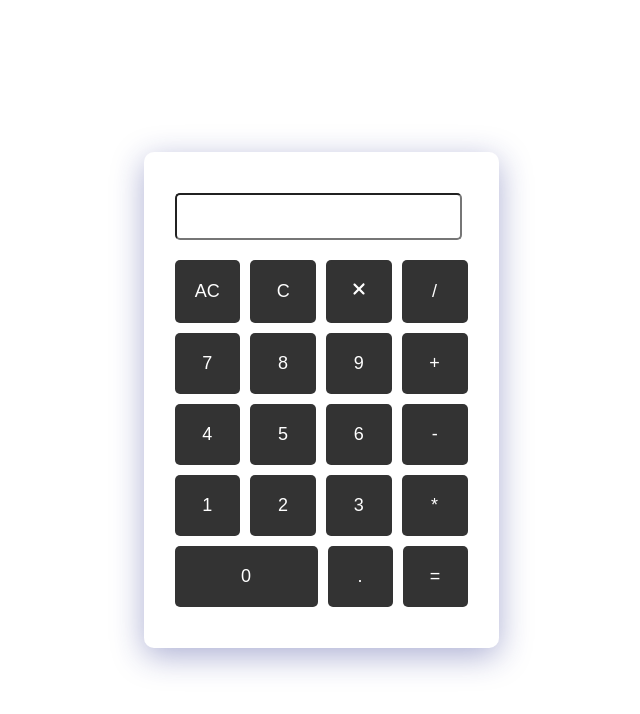
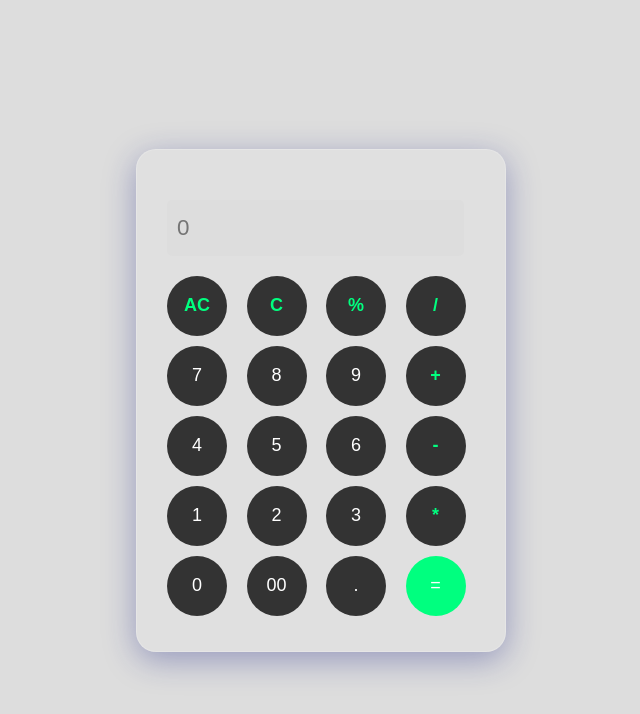
Before and after one commit to Vrutesh/Mini_Projects_JS, a plain HTML site: page Calculator/index.html in a window 1280 px wide. Shown: the whole page, without its empty margins (319-959 px from the left). Drawn offline with Linux system fonts and the light colour scheme.

Commit message:
feat : Implemented Calculator

```diff
--- a/Calculator/index.html
+++ b/Calculator/index.html
@@ -1,38 +1,43 @@
 <!DOCTYPE html>
 <html lang="en">
+
 <head>
     <meta charset="UTF-8">
     <meta name="viewport" content="width=device-width, initial-scale=1.0">
     <title>Calculator</title>
     <link rel="stylesheet" href="styles.css">
 </head>
+
 <body>
     <div class="calculator">
-        <input type="text" class="display" id="display">
+
+        <input type="text" class="display" id="display" placeholder="0" readonly>
         <div class="buttons">
-            <button class="btn button" onclick="clear_Display()">AC</button>
-            <button class="btn button" onclick="clear_Display()">C</button>
-            <button class="btn button" onclick="clear_Display()"><img src="assets/cross.svg" alt="cross"></button>
-            <button class="btn button">/</button>
-            <button class="btn button" onclick="appendtoDisplay()">7</button>
+            <button class="operator btn button">AC</button>
+            <button class="operator btn button">C</button>
+            <button class="operator btn button">%</button>
+            <button class="operator btn button">/</button>
+            <button class="btn button">7</button>
             <button class="btn button">8</button>
             <button class="btn button">9</button>
-            <button class="btn button">+</button>
+            <button class="operator btn button">+</button>
             <button class="btn button">4</button>
             <button class="btn button">5</button>
             <button class="btn button">6</button>
-            <button class="btn button">-</button>
+            <button class="operator btn button">-</button>
             <button class="btn button">1</button>
             <button class="btn button">2</button>
             <button class="btn button">3</button>
-            <button class="btn button">*</button>
+            <button class="operator btn button">*</button>
         </div>
         <div class="buttons-2">
-             <button class="btn-hr button">0</button>
-            <button class="btn-vr button">.</button>
-            <button class="btn-vr button" onclick="calculate()">=</button>
+            <button class="btn button">0</button>
+            <button class="btn button">00</button>
+            <button class="btn button">.</button>
+            <button class="eval btn button">=</button>
         </div>
     </div>
     <script src="index.js"></script>
 </body>
+
 </html>
--- a/Calculator/index.js
+++ b/Calculator/index.js
@@ -1,15 +1,25 @@
-function clear_Display() {
-    document.getElementById("display").value = "";
-}
-let buttons = document.getElementsByTagName("button").value
+let display = document.getElementById("display");
+let buttons = document.querySelectorAll(".button");
+let clear = document.querySelector(".clear");
 
-function appendtoDisplay(){
-    // buttons.forEach(button => {
-        console.log(buttons)
-        // button.value = document.getElementById("display")
-    // });
-}
+let arr = Array.from(buttons);
 
-function calculate(){
+let string = "";
 
-}
+arr.forEach((button) => {
+  button.addEventListener("click", (e) => {
+    if (e.target.innerHTML == "=") {
+      string = eval(string);
+      display.value = string;
+    } else if (e.target.innerHTML == "AC") {
+      string = "";
+      display.value = string;
+    } else if (e.target.innerHTML == "C") {
+      string = string.substring(0, string.length - 1);
+      display.value = string;
+    } else {
+      string += e.target.innerHTML;
+      display.value = string;
+    }
+  });
+});
--- a/Calculator/styles.css
+++ b/Calculator/styles.css
@@ -5,32 +5,36 @@ body {
   align-items: center;
   height: 100vh;
   margin: 0;
+  background-color: #ddd;
 }
 
 .calculator {
   border: 2px solid #333;
   border-radius: 10px;
-    padding: 40px 30px;
-    /* background-color: #f0f0f0;
-    box-shadow: 0 0 10px rgba(0, 0, 0, 0.1); */
-    background: rgba( 255, 255, 255, 0.1 );
-box-shadow: 0 8px 32px 0 rgba( 31, 38, 135, 0.37 );
-backdrop-filter: blur( 0.5px );
--webkit-backdrop-filter: blur( 0.5px );
-border-radius: 10px;
-border: 1px solid rgba( 255, 255, 255, 0.18 );
+  padding: 50px 30px 35px;
+  background: rgba(255, 255, 255, 0.1);
+  box-shadow: 0 8px 32px 0 rgba(31, 38, 135, 0.37);
+  backdrop-filter: blur(0.5px);
+  -webkit-backdrop-filter: blur(0.5px);
+  border-radius: 20px;
+  border: 1px solid rgba(255, 255, 255, 0.18);
+}
+
+.operator {
+  color: springgreen !important;
+  font-weight: 700;
 }
 
 .display {
   width: 90%;
-    padding: 10px;
+  padding: 15px 10px;
   margin-bottom: 20px;
-    font-size: 20px;
+  font-size: 1.4rem;
   color: #333;
-    /* border: none;
-    outline: none; */
-    /* border: 1px solid #ccc; */
+  border: none;
+  outline: none;
   border-radius: 5px;
+  background-color: #ddd;
 }
 
 .buttons {
@@ -39,49 +43,12 @@ border: 1px solid rgba( 255, 255, 255, 0.18 );
   gap: 10px;
 }
 
-.buttons-2{
+.buttons-2 {
+  display: grid;
+  grid-template-columns: repeat(4, 1fr);
+  gap: 10px;
   margin-top: 10px;
-    display: flex;
-    gap: 10px;
 }
-
-
-.btn {
-    padding: 20px;
-    font-size: 18px;
-    border: none;
-    border-radius: 5px;
-    cursor: pointer;
-    background-color: #333;
-    color: #fff;
-}
-
-.btn img{
-    width: 18px;
-    height: 18px;
-}
-
-.btn-hr{
-    width: 143px;
-    padding: 20px;
-    font-size: 18px;
-    border: none;
-    border-radius: 5px;
-    cursor: pointer;
-    background-color: #333;
-    color: #fff;
-}
-.btn-vr{
-    width: 65px;
-    font-size: 18px;
-    border: none;
-    border-radius: 5px;
-    cursor: pointer;
-    background-color: #333;
-    color: #fff;
-}
-
-
 
 button:hover {
   background-color: #555;
@@ -90,3 +57,27 @@ button:hover {
 button:active {
   transform: scale(0.95);
 }
+
+.btn {
+  width: 60px;
+  height: 60px;
+  font-size: 18px;
+  border: none;
+  border-radius: 50%;
+  cursor: pointer;
+  background-color: #333;
+  color: #fff;
+}
+
+.btn img {
+  width: 18px;
+  height: 18px;
+}
+
+.eval {
+  background-color: springgreen;
+}
+
+.eval:hover {
+  background-color: rgb(69, 251, 160);
+}
```
Lines whose indentation alone changed are shown as unchanged.
